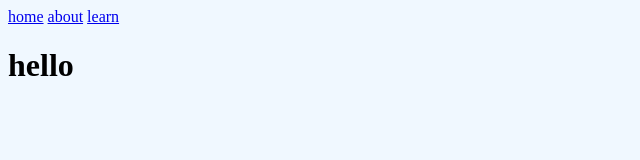
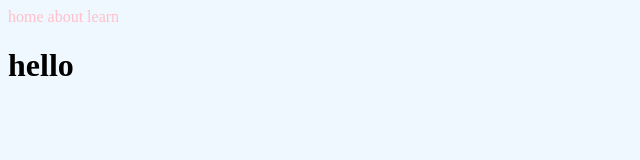
Before and after one commit to noah-cohen/my-project, a plain HTML site: page index.html in a window 1280 px wide. Shown: the whole page, without its empty margins (0-640 px from the left). Drawn offline with Linux system fonts and the light colour scheme.

Commit message:
nav style

```diff
--- a/style.css
+++ b/style.css
@@ -1,3 +1,8 @@
 body {
     background-color: aliceblue;
 }
+
+a{
+    text-decoration: none;
+    color: pink;
+}
```
